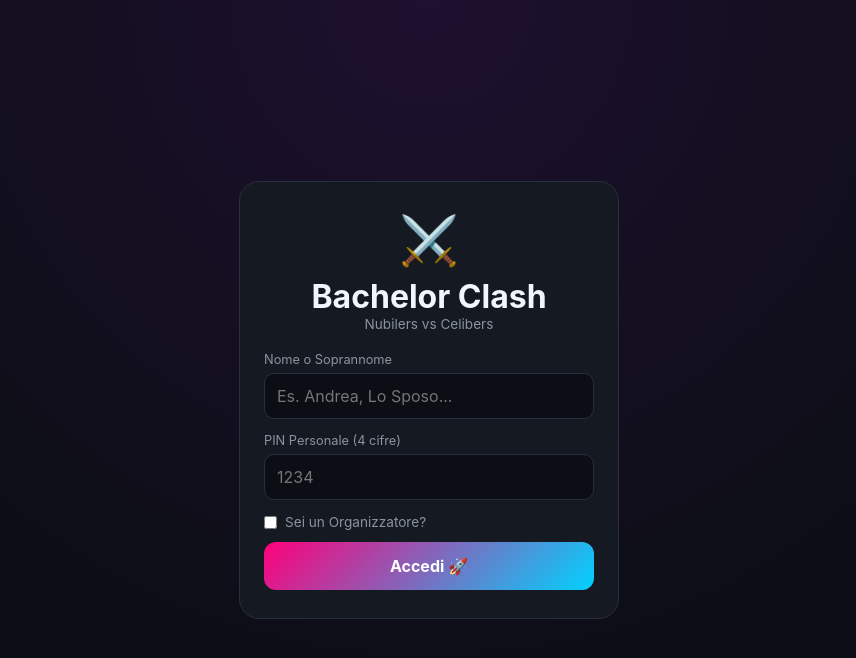
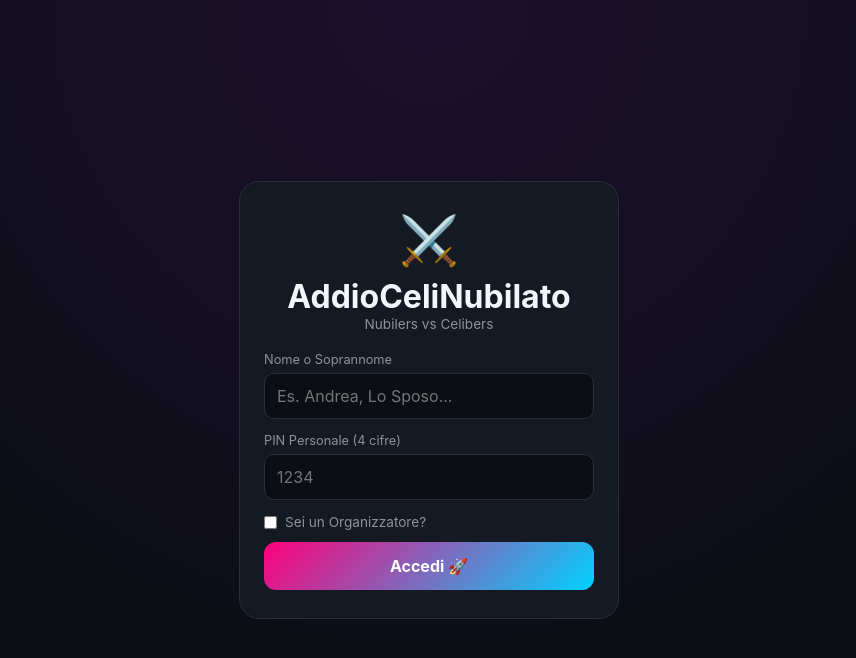
Before and after one commit to ilnovi1997-byte/AddioCeliNubilato, a website: page public/index.html in a window 1280 px wide. Shown: the whole page, without its empty margins (211-1067 px from the left). Drawn offline with Linux system fonts and the light colour scheme.

Commit message:
Update index.html

```diff
--- a/public/index.html
+++ b/public/index.html
@@ -11,7 +11,7 @@
     <div class="auth-card" id="loginCard">
         <div class="header-logo">
             <span class="party-emoji">⚔️</span>
-            <h1>Bachelor Clash</h1>
+            <h1>AddioCeliNubilato</h1>
             <p class="subtitle">Nubilers vs Celibers</p>
         </div>
 
```
